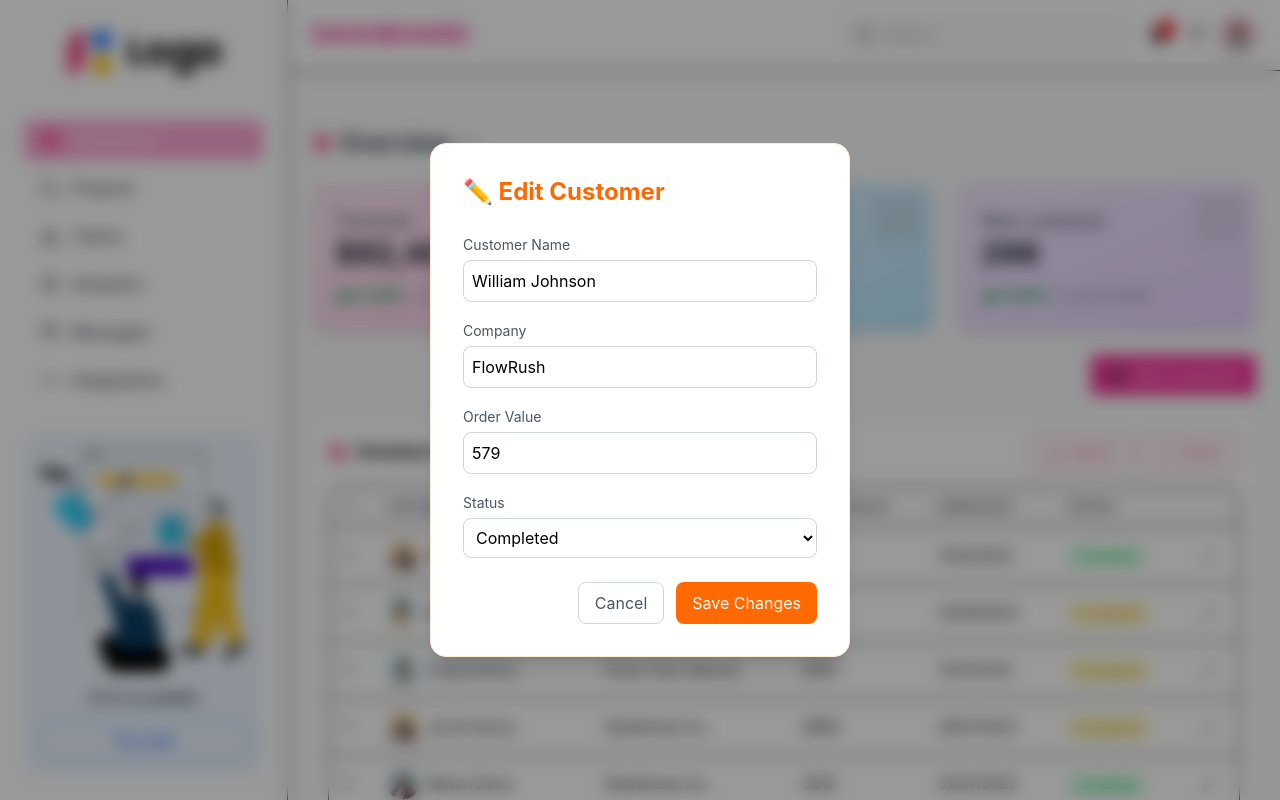
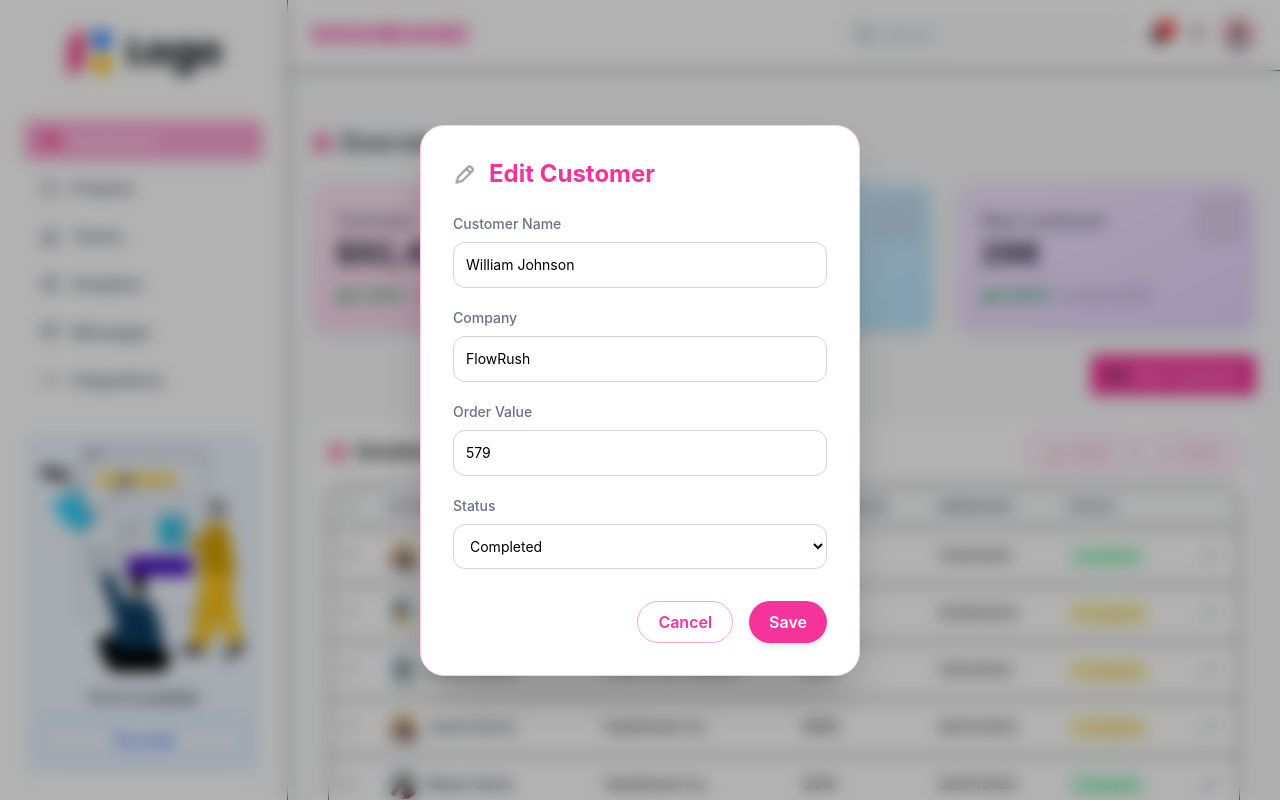
Before and after one commit to kieutrang47/TH_REACTJS, a React (Vite) app in the folder week-7/: page / in a window 1280 px wide. Both pictures are taken after a click on the icon 1208 px from the left and 556 px from the top of the page. Built offline with nearby package versions, Linux system fonts and the light colour scheme; data requests are answered from the project's data file; grey boxes are pictures that could not be loaded.

Commit message:
update câu 8

```diff
--- a/week-7/src/components/DataTable.jsx
+++ b/week-7/src/components/DataTable.jsx
@@ -189,17 +189,22 @@ const DataTable = () => {
 
       {/* Modal */}
       {editUser && (
-        <div className="fixed inset-0 bg-black/40 backdrop-blur-sm flex justify-center items-center z-50">
-          <div className="bg-white p-8 rounded-2xl w-[420px] shadow-xl border border-orange-100 relative">
-            <h3 className="text-2xl font-bold text-orange-500 mb-6 flex items-center gap-2">
-              ✏️ Edit Customer
+        <div className="fixed inset-0 bg-black/30 backdrop-blur-sm flex justify-center items-center z-50 transition-all">
+          <div className="bg-white p-8 rounded-3xl w-[440px] shadow-2xl border border-pink-200 relative animate-fadeIn">
+            <h3 className="text-2xl font-bold text-pink-500 mb-6 flex items-center gap-3">
+              <img
+                src="src/assets/Lab_05/create.png"
+                alt="icon"
+                className="w-6 h-6"
+              />
+              Edit Customer
             </h3>
 
-            <div className="space-y-4">
+            <div className="space-y-5 text-sm">
               <label className="block">
-                <span className="text-sm text-gray-600">Customer Name</span>
+                <span className="text-gray-500 font-medium">Customer Name</span>
                 <input
-                  className="w-full mt-1 border border-gray-300 rounded-lg p-2 focus:outline-none focus:ring-2 focus:ring-orange-300"
+                  className="w-full mt-2 border border-gray-300 rounded-xl p-3 focus:outline-none focus:ring-2 focus:ring-pink-400 transition"
                   value={editUser.name}
                   onChange={(e) =>
                     setEditUser({ ...editUser, name: e.target.value })
@@ -209,9 +214,9 @@ const DataTable = () => {
               </label>
 
               <label className="block">
-                <span className="text-sm text-gray-600">Company</span>
+                <span className="text-gray-500 font-medium">Company</span>
                 <input
-                  className="w-full mt-1 border border-gray-300 rounded-lg p-2 focus:outline-none focus:ring-2 focus:ring-orange-300"
+                  className="w-full mt-2 border border-gray-300 rounded-xl p-3 focus:outline-none focus:ring-2 focus:ring-pink-400 transition"
                   value={editUser.company}
                   onChange={(e) =>
                     setEditUser({ ...editUser, company: e.target.value })
@@ -221,10 +226,10 @@ const DataTable = () => {
               </label>
 
               <label className="block">
-                <span className="text-sm text-gray-600">Order Value</span>
+                <span className="text-gray-500 font-medium">Order Value</span>
                 <input
                   type="number"
-                  className="w-full mt-1 border border-gray-300 rounded-lg p-2 focus:outline-none focus:ring-2 focus:ring-orange-300"
+                  className="w-full mt-2 border border-gray-300 rounded-xl p-3 focus:outline-none focus:ring-2 focus:ring-pink-400 transition"
                   value={editUser.orderValue}
                   onChange={(e) =>
                     setEditUser({
@@ -237,9 +242,9 @@ const DataTable = () => {
               </label>
 
               <label className="block">
-                <span className="text-sm text-gray-600">Status</span>
+                <span className="text-gray-500 font-medium">Status</span>
                 <select
-                  className="w-full mt-1 border border-gray-300 rounded-lg p-2 focus:outline-none focus:ring-2 focus:ring-orange-300"
+                  className="w-full mt-2 border border-gray-300 rounded-xl p-3 focus:outline-none focus:ring-2 focus:ring-pink-400 transition"
                   value={editUser.status}
                   onChange={(e) =>
                     setEditUser({ ...editUser, status: e.target.value })
@@ -252,18 +257,18 @@ const DataTable = () => {
               </label>
             </div>
 
-            <div className="flex justify-end gap-3 pt-6">
+            <div className="flex justify-end gap-4 pt-8">
               <button
-                className="px-4 py-2 text-gray-600 border border-gray-300 rounded-lg hover:bg-gray-50 transition"
+                className="px-5 py-2 text-pink-500 border border-pink-300 rounded-full hover:bg-pink-50 transition font-semibold"
                 onClick={() => setEditUser(null)}
               >
                 Cancel
               </button>
               <button
-                className="px-4 py-2 bg-orange-500 text-white rounded-lg hover:bg-orange-600 transition"
+                className="px-5 py-2 bg-pink-500 text-white rounded-full hover:bg-pink-600 transition font-semibold shadow-md"
                 onClick={handleSave}
               >
-                Save Changes
+                Save
               </button>
             </div>
           </div>
@@ -402,3 +407,5 @@ export default DataTable;
 //     </div>
 //   );
 // }
+
+// ✏️
```
